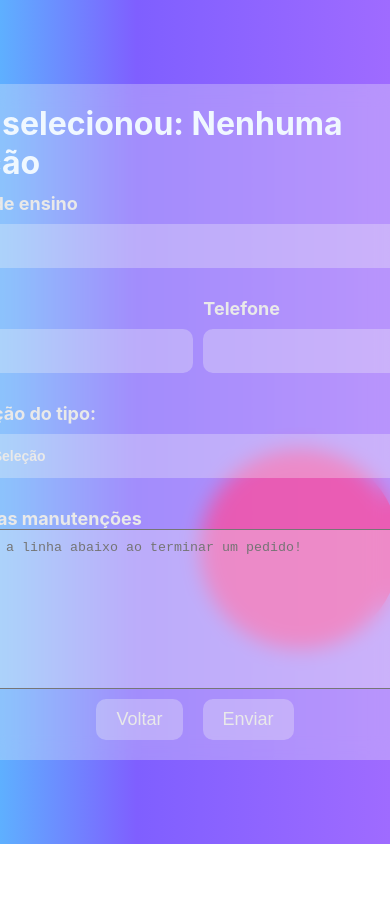
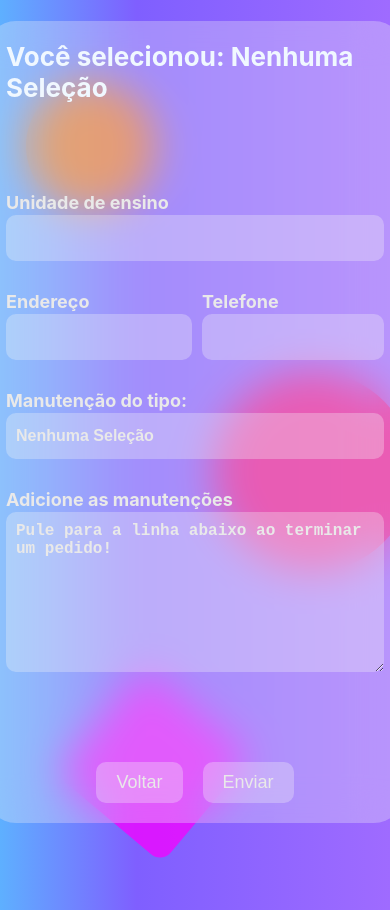
Before and after one commit to Diego-Cesare/SMECT-Manutencao, a React (Create React App) app: page /SMECT-Manutencao/main in a window 390 px wide. Shown: the top 910 px of the page. Before the commit the page ends 844 px from the top, so only its background shows below. Built offline with nearby package versions, Linux system fonts and the light colour scheme.

Commit message:
Testar o PAGES

```diff
--- a/src/components/MainMenu.js
+++ b/src/components/MainMenu.js
@@ -1,12 +1,22 @@
 import '../styles/MainMenu.css'
 import { useState } from "react";
-import { PiArrowCircleRightDuotone } from "react-icons/pi";
 import { useNavigate } from "react-router-dom";
+
+import {
+    PiLampPendantDuotone,
+    PiArrowCircleRightDuotone,
+    PiSnowflakeDuotone,
+    PiHammerDuotone,
+    PiHouseLineDuotone,
+    PiShowerDuotone,
+    PiTruckTrailerDuotone,
+    PiWarningCircleDuotone,
+    PiToiletDuotone,
+ } from "react-icons/pi";
+
 function createLink(icon, name, isActive, onClick) {
     return (
-        <a href="#" className={`menuItem ${isActive ? "active" : ""}`} onClick={onClick}>
-            {icon} {name}
-        </a>
+        <a href="#" className={`menuItem ${isActive ? "active" : ""}`} onClick={onClick}>{icon} {name}</a>
     );
 }
 
@@ -29,50 +39,50 @@ function MainMenu() {
                 <h1>Selecione o tipo de manutenção</h1>
                 <nav>
                     {createLink(
-                        <PiArrowCircleRightDuotone className="Icon" />,
+                        <PiLampPendantDuotone className="Icon" />,
                         "Elétrica",
                         activeItem === "Elétrica",
                         () => handleClick("Elétrica")
                     )}
                     {createLink(
-                        <PiArrowCircleRightDuotone className="Icon" />,
+                        <PiShowerDuotone className="Icon" />,
                         "Hidraulica",
                         activeItem === "Hidraulica",
                         () => handleClick("Hidraulica")
                     )}
                     {createLink(
-                        <PiArrowCircleRightDuotone className="Icon" />,
+                        <PiHammerDuotone className="Icon" />,
                         "Carpintaria",
                         activeItem === "Carpintaria",
                         () => handleClick("Carpintaria")
                     )}
                     {createLink(
-                        <PiArrowCircleRightDuotone className="Icon" />,
+                        <PiHouseLineDuotone className="Icon" />,
                         "Alvenaria",
                         activeItem === "Alvenaria",
                         () => handleClick("Alvenaria")
                     )}
                     {createLink(
-                        <PiArrowCircleRightDuotone className="Icon" />,
+                        <PiToiletDuotone className="Icon" />,
                         "Esgoto",
                         activeItem === "Esgoto",
                         () => handleClick("Esgoto")
                     )}
                     {createLink(
-                        <PiArrowCircleRightDuotone className="Icon" />,
+                        <PiSnowflakeDuotone className="Icon" />,
                         "Ar-Condicionado",
                         activeItem === "Ar-Condicionado",
                         () => handleClick("Ar-Condicionado")
                     )}
 
                     {createLink(
-                        <PiArrowCircleRightDuotone className="Icon" />,
+                        <PiTruckTrailerDuotone className="Icon" />,
                         "Transporte",
                         activeItem === "Transporte",
                         () => handleClick("Transporte")
                     )}
                     {createLink(
-                        <PiArrowCircleRightDuotone className="Icon" />,
+                        <PiWarningCircleDuotone className="Icon" />,
                         "Outros",
                         activeItem === "Outros",
                         () => handleClick("Outros")
--- a/src/index.css
+++ b/src/index.css
@@ -9,7 +9,6 @@ body {
   align-items: center;
   justify-content: center;
   height: 100vh;
-  position: relative;
   background: rgb(94, 176, 255);
   background: linear-gradient(90deg, rgba(94, 176, 255, 1) 0%, rgba(127, 95, 255, 1) 35%, rgba(159, 107, 255, 1) 100%);
   font-family: -apple-system, BlinkMacSystemFont, 'Segoe UI', 'Roboto', 'Oxygen',
--- a/src/styles/Main.css
+++ b/src/styles/Main.css
@@ -36,7 +36,7 @@
     position: absolute;
     top: 50%;
     left: 50%;
-    transform: translate(290px, 350px) rotate(20deg);
+    transform: translate(450px, 350px) rotate(20deg);
 }
 
 
@@ -51,7 +51,7 @@
     width: 600px;
     padding: 20px;
     border-radius: 30px;
-    backdrop-filter: blur(10px);
+    backdrop-filter: blur(20px);
 }
 
 .Main form h1 {
@@ -76,11 +76,11 @@ input {
     border: none;
     outline: none;
     border-radius: 10px;
-    font-size: 14px;
+    font-size: 16px;
     margin-top: 10px;
     background-color: var(--bg);
     color:var(--fg);
-    font-weight: 400;
+    font-weight: 600;
 }
 
 
@@ -96,8 +96,9 @@ label {
 }
 
 .Type input {
-    font-size: 14px;
+    font-size: 16px;
     font-weight: bold;
+    color: var(--fg);
 }
 
 textarea {
@@ -106,6 +107,16 @@ textarea {
     min-height: 10rem;
     padding: 10px;
     resize: vertical;
+    font-size: 16px;
+    font-weight: bold;
+    border: none;
+    outline: none;
+    border-radius: 10px;
+    margin-top: 10px;
+}
+
+textarea::placeholder {
+    color: var(--fg);
 }
 
 form .Buttons {
@@ -127,3 +138,112 @@ form .Buttons {
 .Buttons button:hover {
     background-color: rgba(127, 255, 212, .5);
 }
+
+@media screen and (max-width: 360px) {
+    .Main {
+        padding: 10px;
+    }
+
+    .Main form{
+        width: 350px;
+        height: 95vh;
+    }
+
+    h1 {
+        font-size: 20px;
+    }
+
+    label {
+        font-size: 12px;
+    }
+    input, textarea {
+        font-size: 14px;
+        margin-top: 2px;
+    }
+
+    .Main .CircleMain::after {
+        transform: translate(-20px, 480px) rotate(20deg);
+    }
+
+    .Main .CircleMain::before {
+        transform: translate(220px, 180px) rotate(20deg);
+    }
+
+}
+
+@media screen and (max-width: 414px) {
+    .Main {
+        padding: 10px;
+    }
+
+    .Main form{
+        width: 404px;
+        height: 95vh;
+    }
+
+    h1 {
+        font-size: 26px;
+    }
+
+    label {
+        font-size: 18px;
+    }
+    input, textarea {
+        font-size: 16px;
+        margin-top: 2px;
+    }
+
+    .Main .CircleMain::after {
+        transform: translate(-20px, 480px) rotate(20deg);
+    }
+
+    .Main .CircleMain::before {
+        transform: translate(220px, 180px) rotate(20deg);
+    }
+
+}
+
+@media screen and (max-width: 390px) {
+    .Main form {
+        width: 380px;
+        height: 95vh;
+    }
+
+    .Main nav a {
+        font-size: 26px;
+        width: 100%;
+    }
+
+    .Main nav .Icon {
+        font-size: 26px;
+    }
+}
+
+@media screen and (max-width: 428px) {
+    .Main form {
+        width: 418px;
+        height: 95vh;
+    }
+
+    .Main nav a {
+        font-size: 26px;
+        width: 100%;
+    }
+
+    .Main nav .Icon {
+        font-size: 26px;
+    }
+
+    .Main .CircleMain {
+        transform: translate(50px, 70px) rotate(20deg);
+    }
+
+    .Main .CircleMain::after {
+        transform: translate(200px, 490px) rotate(20deg);
+    }
+
+    .Main .CircleMain::before {
+        transform: translate(220px, 130px) rotate(20deg);
+    }
+
+}
--- a/src/styles/MainMenu.css
+++ b/src/styles/MainMenu.css
@@ -1,5 +1,6 @@
 @import "Colors.css";
-.MainMenu{
+
+.MainMenu {
     position: relative;
     padding: 50px;
 }
@@ -35,11 +36,11 @@
     position: absolute;
     top: 50%;
     left: 50%;
-    transform: translate(290px, 350px) rotate(20deg);
+    transform: translate(450px, 350px) rotate(20deg);
 }
 
 
-.MainMenu h1{
+.MainMenu h1 {
     color: var(--fg);
     padding: 10px;
 }
@@ -53,7 +54,7 @@
     width: 600px;
     padding: 20px;
     border-radius: 30px;
-    backdrop-filter: blur(10px);
+    backdrop-filter: blur(20px);
 }
 
 .Menu nav {
@@ -90,7 +91,7 @@
 
 }
 
-.MainMenu nav .Icon{
+.MainMenu nav .Icon {
     font-size: 32px;
 }
 
@@ -111,10 +112,140 @@
     transition: .3s;
 }
 
-.MainMenu button .Icon{
+.MainMenu button .Icon {
     font-size: 32px;
 }
 
 .MainMenu button:hover {
     background-color: rgba(127, 255, 212, .5);
 }
+
+@media screen and (max-width: 360px) {
+
+    .MainMenu {
+        padding: 5px;
+    }
+
+    .Menu {
+        width: 350px;
+        height: 95vh;
+    }
+
+    h1 {
+        font-size: 24px;
+    }
+
+    .Menu nav {
+        height: 100vh;
+    }
+
+    .MainMenu nav a {
+        font-size: 22px;
+        width: 250px;
+    }
+
+    .MainMenu nav .Icon {
+        font-size: 22px;
+    }
+
+    .MainMenu button .Icon {
+        font-size: 24px;
+    }
+
+    .MainMenu button {
+        font-size: 1rem;
+    }
+
+    .MainMenu .Square::after {
+        transform: translate(-20px, 480px) rotate(20deg);
+    }
+
+    .MainMenu .Square::before {
+        transform: translate(220px, 180px) rotate(20deg);
+    }
+
+}
+
+@media screen and (max-width: 414px) {
+
+    .MainMenu {
+        padding: 5px;
+    }
+
+    .Menu {
+        width: 404px;
+        height: 95vh;
+    }
+
+    .Menu h1 {
+        font-size: 32px;
+    }
+
+    .Menu nav {
+        height: 70vh;
+    }
+
+    .MainMenu nav a {
+        font-size: 30px;
+        width: 250px;
+    }
+
+    .MainMenu nav .Icon {
+        font-size: 30px;
+    }
+
+    .MainMenu button .Icon {
+        font-size: 30px;
+    }
+
+    .MainMenu button {
+        font-size: 1.4rem;
+    }
+
+    .MainMenu .Square::after {
+        transform: translate(-20px, 480px) rotate(20deg);
+    }
+
+    .MainMenu .Square::before {
+        transform: translate(220px, 180px) rotate(20deg);
+    }
+
+}
+
+@media screen and (max-width: 390px) {
+    .Menu {
+        width: 380px;
+        height: 95vh;
+    }
+
+    .MainMenu nav a {
+        font-size: 26px;
+        width: 100%;
+    }
+
+    .MainMenu nav .Icon {
+        font-size: 26px;
+    }
+}
+
+@media screen and (max-width: 428px) {
+
+    .Menu {
+        width: 418px;
+        height: 95vh;
+    }
+
+    .MainMenu nav a {
+        font-size: 26px;
+        width: 100%;
+    }
+
+    .MainMenu .Square::after {
+        transform: translate(-20px, 480px) rotate(20deg);
+    }
+
+    .MainMenu .Square::before {
+        transform: translate(220px, 180px) rotate(20deg);
+    }
+
+}
```
